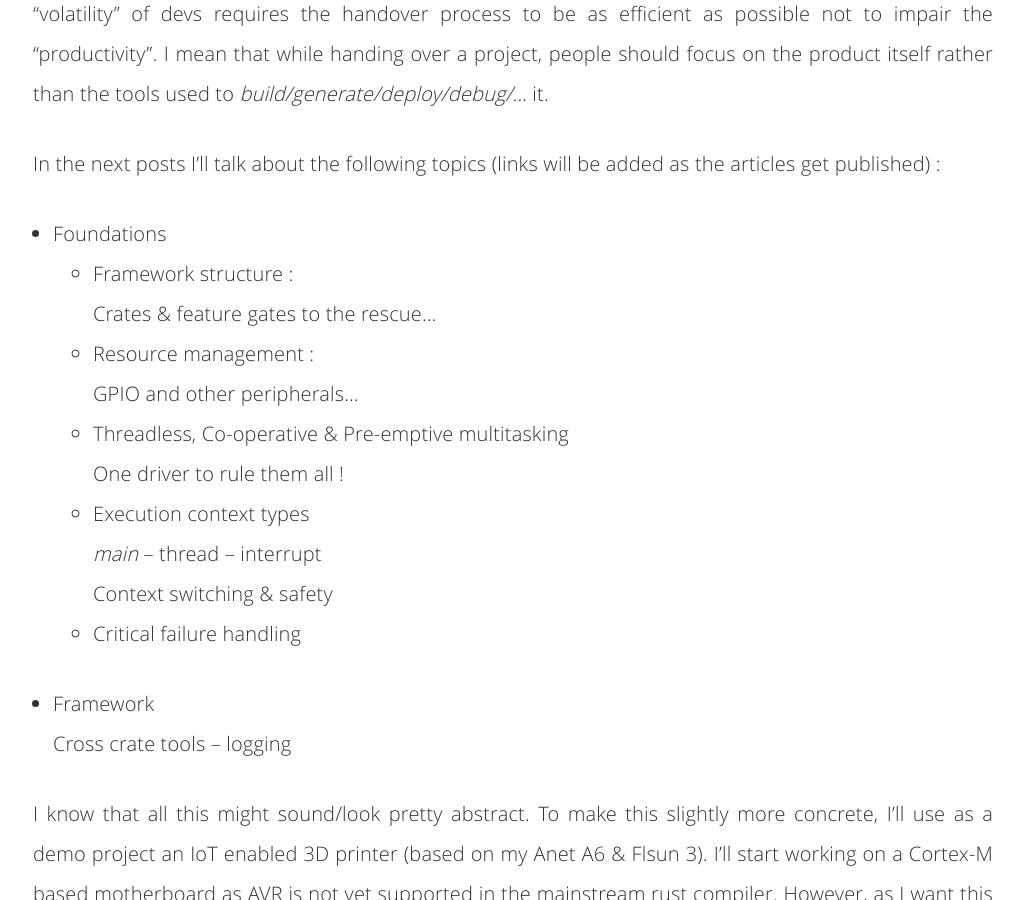
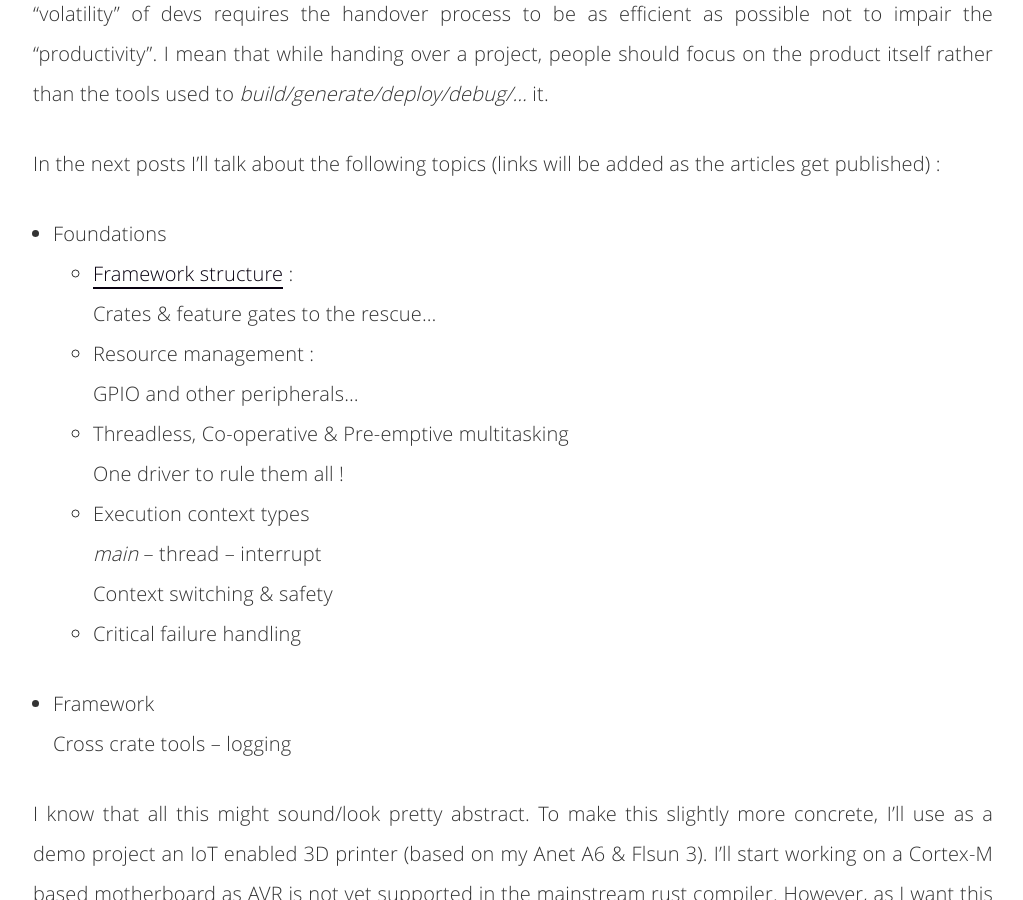
Before and after one commit to ithinuel/ithinuel, a Jekyll site: the page built from _posts/2018-03-30-embedded-rust-why.markdown, in a window 1280 px wide and 900 px high, scrolled down 1543 px. Shown: the whole window, without its empty margins (127-1150 px from the left). Built offline with Jekyll 4.4.1, drawn with Linux system fonts in a browser that asks for light colours; comment, search, counter and statistics services are not loaded; part of the change alters nothing that is shown.

Commit message:
add link to the second article

```diff
--- a/_posts/2018-03-30-embedded-rust-why.markdown
+++ b/_posts/2018-03-30-embedded-rust-why.markdown
@@ -45,7 +45,7 @@ In the next posts I'll talk about the following topics (links will be added as t
 published) :
 
 - Foundations
-  - Framework structure :
+  - [Framework structure]({{ "/embedded-rust-framework-structure" | absolute_path }}) :
     Crates & feature gates to the rescue...
   - Resource management :
     GPIO and other peripherals...
```
